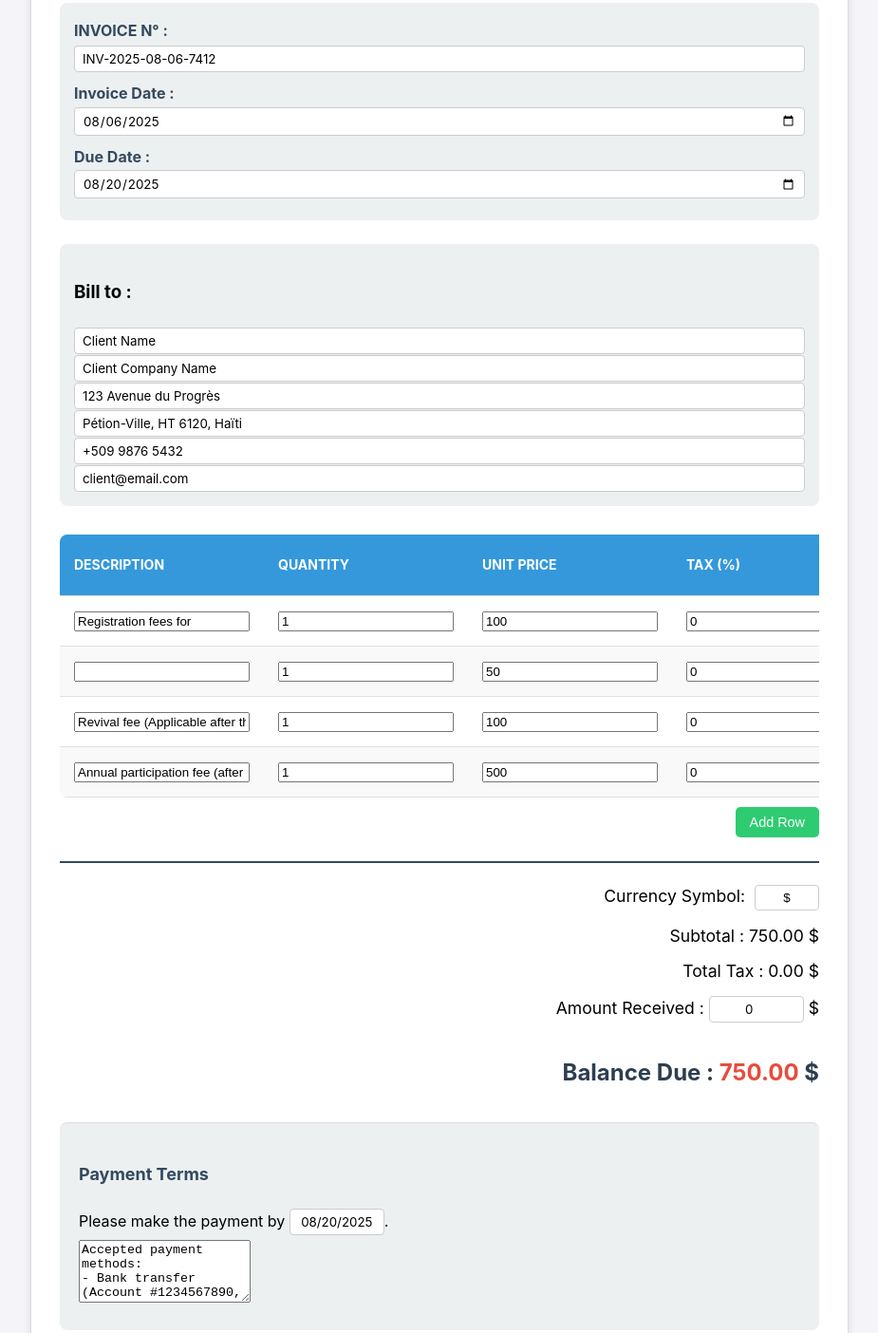
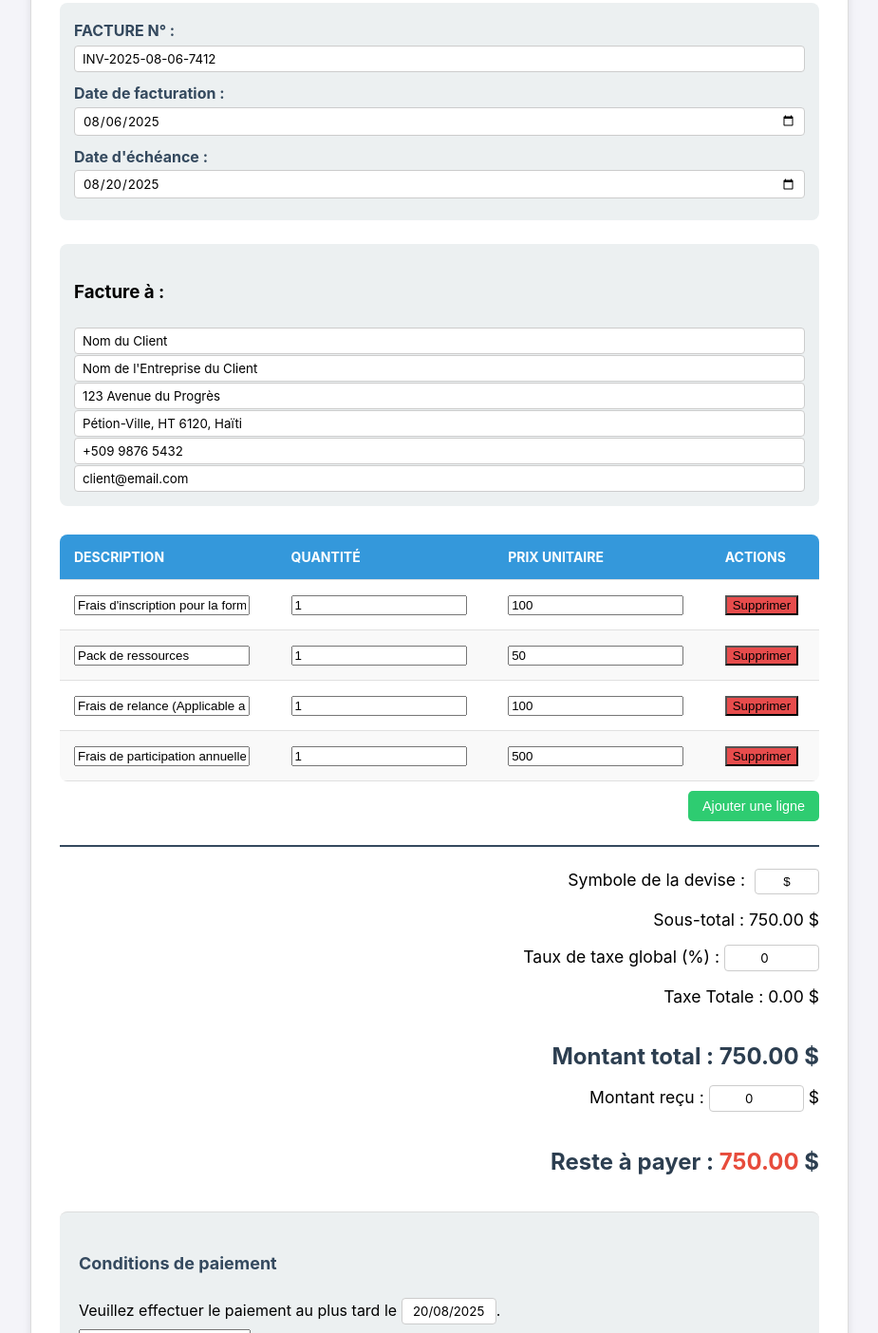
Before and after one commit to JID33/INVOICE-DREAM2BUILD1-SUCCESS-2025, a plain HTML site: page index.html in a window 1280 px wide. Shown: the part 314-1718 px from the top of the page at 95% size, without its empty margins (177-1102 px from the left). Drawn offline with Linux system fonts and the light colour scheme.

Commit message:
Update index.html

```diff
--- a/index.html
+++ b/index.html
@@ -1,9 +1,9 @@
 <!DOCTYPE html>
-<html lang="en">
+<html lang="fr">
 <head>
     <meta charset="UTF-8">
     <meta name="viewport" content="width=device-width, initial-scale=1.0">
-    <title>Invoice - DREAM2BUILT1</title>
+    <title>Facture - DREAM2BUILT1</title>
     <!-- Styles CSS pour la mise en page de la facture -->
     <style>
         body {
@@ -268,7 +268,7 @@
             background-color: #2980b9;
         }
         .remove-row-btn {
-            background-color: #e74c3c;
+            background-color: #e74c4c;
         }
         .remove-row-btn:hover {
             background-color: #c0392b;
@@ -299,6 +299,9 @@
             border: 1px solid #ccc;
             padding: 5px 8px;
             border-radius: 4px;
+        }
+        .total-amount-row {
+            text-align: right;
         }
         /* Styles responsifs pour les petits écrans */
         @media (max-width: 600px) {
@@ -369,21 +372,21 @@
         <button onclick="setLanguage('es')">Español</button>
     </div>
     <div class="actions">
-        <!-- New button to save the invoice as an HTML file -->
-        <button onclick="saveInvoice()">Save Invoice</button>
-        <button onclick="generateNewInvoice()">Generate New Invoice</button>
-        <button onclick="window.print()">Print Invoice</button>
+        <!-- Nouveau bouton pour sauvegarder la facture en tant que fichier HTML -->
+        <button onclick="saveInvoice()">Sauvegarder la facture</button>
+        <button onclick="generateNewInvoice()">Générer une nouvelle facture</button>
+        <button onclick="window.print()">Imprimer la facture</button>
     </div>
 
     <div class="header">
         <div class="logo-container">
-            <!-- Logo upload area -->
+            <!-- Zone de téléchargement de logo -->
             <label for="logoInput" class="logo-upload empty">
-                <img id="logoImage" src="" alt="Company Logo">
-                <span class="upload-text">Click to add a logo</span>
+                <img id="logoImage" src="" alt="Logo de l'entreprise">
+                <span class="upload-text">Cliquer pour ajouter un logo</span>
             </label>
             <input type="file" id="logoInput" accept="image/*" style="display: none;">
-            <button id="removeLogoButton" class="remove-logo-btn" onclick="removeLogo()">Remove Logo</button>
+            <button id="removeLogoButton" class="remove-logo-btn" onclick="removeLogo()">Supprimer le logo</button>
         </div>
         <div class="company-info">
             <input type="text" id="companyName" value="DREAM2BUILT1">
@@ -398,23 +401,23 @@
 
     <div class="invoice-details">
         <div>
-            <span data-lang="invoice-number">INVOICE N° :</span>
+            <span data-lang="invoice-number">FACTURE N° :</span>
             <input type="text" id="invoiceNumber" value="INV-2025-08-06-0001">
         </div>
         <div>
-            <span data-lang="invoice-date">Invoice Date :</span>
+            <span data-lang="invoice-date">Date de facturation :</span>
             <input type="date" id="invoiceDate" value="2025-08-06">
         </div>
         <div>
-            <span data-lang="due-date">Due Date :</span>
+            <span data-lang="due-date">Date d'échéance :</span>
             <input type="date" id="dueDate" value="2025-08-20">
         </div>
     </div>
 
     <div class="client-info">
-        <h3 data-lang="bill-to">Bill to :</h3>
-        <input type="text" id="clientName" value="Client Name">
-        <input type="text" id="clientCompany" value="Client Company Name">
+        <h3 data-lang="bill-to">Facture à :</h3>
+        <input type="text" id="clientName" value="Nom du Client">
+        <input type="text" id="clientCompany" value="Nom de l'Entreprise du Client">
         <input type="text" id="clientAddress" value="123 Avenue du Progrès">
         <input type="text" id="clientCity" value="Pétion-Ville, HT 6120, Haïti">
         <input type="text" id="clientPhone" value="+509 9876 5432">
@@ -426,10 +429,8 @@
             <thead>
                 <tr>
                     <th data-lang="description">Description</th>
-                    <th data-lang="quantity">Quantity</th>
-                    <th data-lang="unit-price">Unit Price</th>
-                    <th data-lang="tax-rate">Tax (%)</th>
-                    <th data-lang="total-amount">Total Amount</th>
+                    <th data-lang="quantity">Quantité</th>
+                    <th data-lang="unit-price">Prix unitaire</th>
                     <th data-lang="actions">Actions</th>
                 </tr>
             </thead>
@@ -438,37 +439,38 @@
             </tbody>
         </table>
         <div class="table-actions">
-            <button onclick="addRow()" data-lang="add-row-button">Add Row</button>
+            <button onclick="addRow()" data-lang="add-row-button">Ajouter une ligne</button>
         </div>
     </div>
 
     <div class="total-summary">
-        <div><span data-lang="currency-symbol-label">Currency Symbol:</span> <input type="text" class="currency-input" id="currencySymbolInput" value="$"></div>
-        <div><span data-lang="subtotal">Subtotal :</span> <span id="subtotal">0.00</span> <span class="currencySymbol"></span></div>
-        <div><span data-lang="total-tax">Total Tax :</span> <span id="totalTax">0.00</span> <span class="currencySymbol"></span></div>
-        <!-- Ligne modifiée pour inverser l'ordre -->
-        <div><span data-lang="amount-received">Amount Received :</span> <input type="number" id="amountReceived" value="0" min="0" step="0.01" style="width: 100px; text-align: center;"> <span class="currencySymbol"></span></div>
-        <div class="total"><span data-lang="balance-due">Balance Due :</span> <span id="totalDue">0.00</span> <span class="currencySymbol"></span></div>
+        <div><span data-lang="currency-symbol-label">Symbole de la devise :</span> <input type="text" class="currency-input" id="currencySymbolInput" value="$"></div>
+        <div><span data-lang="subtotal">Sous-total :</span> <span id="subtotal">0.00</span> <span class="currencySymbol"></span></div>
+        <div><span data-lang="global-tax-rate">Taux de taxe global (%) :</span> <input type="number" id="globalTaxRate" value="0" min="0" step="0.01" style="width: 100px; text-align: center;"></div>
+        <div><span data-lang="total-tax">Taxe Totale :</span> <span id="totalTax">0.00</span> <span class="currencySymbol"></span></div>
+        <div class="total"><span data-lang="grand-total">Montant total :</span> <span id="grandTotal">0.00</span> <span class="currencySymbol"></span></div>
+        <div><span data-lang="amount-received">Montant reçu :</span> <input type="number" id="amountReceived" value="0" min="0" step="0.01" style="width: 100px; text-align: center;"> <span class="currencySymbol"></span></div>
+        <div class="total"><span data-lang="balance-due">Reste à payer :</span> <span id="totalDue">0.00</span> <span class="currencySymbol"></span></div>
     </div>
 
     <div class="payment-terms">
-        <h3 data-lang="payment-terms-title">Payment Terms</h3>
+        <h3 data-lang="payment-terms-title">Conditions de paiement</h3>
         <p>
-            <span data-lang="payment-due-date-text">Please make the payment by</span> <input type="text" id="dynamicDueDateText" value="20/08/2025" style="width: 100px; text-align: center;">.
+            <span data-lang="payment-due-date-text">Veuillez effectuer le paiement au plus tard le</span> <input type="text" id="dynamicDueDateText" value="20/08/2025" style="width: 100px; text-align: center;">.
         </p>
         <textarea id="paymentMethods" rows="4">
-Accepted payment methods:
-- Bank transfer (Account #1234567890, Bank National Credit)
-- Mobile payment (Moncash: +509 1234 5678, Natcash: +509 9876 5432)</textarea>
+Méthodes de paiement acceptées :
+- Virement bancaire (Compte #1234567890, Banque Nationale de Crédit)
+- Paiement mobile (Moncash: +509 1234 5678, Natcash: +509 9876 5432)</textarea>
     </div>
 
     <div class="footer">
-        <p data-lang="footer-text">Thank you for your trust! We look forward to helping you build your dreams.</p>
+        <p data-lang="footer-text">Merci pour votre confiance ! Nous sommes impatients de vous accompagner dans la construction de vos rêves.</p>
     </div>
 </div>
 
 <script>
-    // Translations object
+    // Objet de traduction
     const translations = {
         'en': {
             'title': 'Invoice - DREAM2BUILT1',
@@ -484,13 +486,13 @@ Accepted payment methods:
             'description': 'Description',
             'quantity': 'Quantity',
             'unit-price': 'Unit Price',
-            'tax-rate': 'Tax (%)',
-            'total-amount': 'Total Amount',
             'actions': 'Actions',
             'add-row-button': 'Add Row',
             'currency-symbol-label': 'Currency Symbol:',
             'subtotal': 'Subtotal :',
+            'global-tax-rate': 'Global Tax Rate (%) :',
             'total-tax': 'Total Tax :',
+            'grand-total': 'Grand Total :',
             'amount-received': 'Amount Received :',
             'balance-due': 'Balance Due :',
             'payment-terms-title': 'Payment Terms',
@@ -500,10 +502,10 @@ Accepted payment methods:
 - Mobile payment (Moncash: +509 1234 5678, Natcash: +509 9876 5432)`,
             'footer-text': 'Thank you for your trust! We look forward to helping you build your dreams.',
             'default-items': [
-                { desc: 'Registration fees for "Dream2Built1" training', qty: 1, price: 100.00, tax: 0 },
-                { desc: '"Invest to Win More" resource pack', qty: 1, price: 50.00, tax: 0 },
-                { desc: 'Revival fee (Applicable after the first 10 people)', qty: 1, price: 100.00, tax: 0 },
-                { desc: 'Annual participation fee (after 6 months)', qty: 1, price: 500.00, tax: 0 }
+                { desc: 'Registration fees for "Dream2Built1" training', qty: 1, price: 100.00 },
+                { desc: '"Invest to Win More" resource pack', qty: 1, price: 50.00 },
+                { desc: 'Revival fee (Applicable after the first 10 people)', qty: 1, price: 100.00 },
+                { desc: 'Annual participation fee (after 6 months)', qty: 1, price: 500.00 }
             ],
             'client-name': 'Client Name',
             'client-company': 'Client Company Name',
@@ -522,13 +524,13 @@ Accepted payment methods:
             'description': 'Description',
             'quantity': 'Quantité',
             'unit-price': 'Prix unitaire',
-            'tax-rate': 'Taxe (%)',
-            'total-amount': 'Montant total',
             'actions': 'Actions',
             'add-row-button': 'Ajouter une ligne',
             'currency-symbol-label': 'Symbole de la devise :',
             'subtotal': 'Sous-total :',
+            'global-tax-rate': 'Taux de taxe global (%) :',
             'total-tax': 'Taxe Totale :',
+            'grand-total': 'Montant total :',
             'amount-received': 'Montant reçu :',
             'balance-due': 'Reste à payer :',
             'payment-terms-title': 'Conditions de paiement',
@@ -538,10 +540,10 @@ Accepted payment methods:
 - Paiement mobile (Moncash: +509 1234 5678, Natcash: +509 9876 5432)`,
             'footer-text': 'Merci pour votre confiance ! Nous sommes impatients de vous accompagner dans la construction de vos rêves.',
             'default-items': [
-                { desc: 'Frais d\'inscription pour la formation "Dream2Built1"', qty: 1, price: 100.00, tax: 0 },
-                { desc: 'Pack de ressources "Invest to Win More"', qty: 1, price: 50.00, tax: 0 },
-                { desc: 'Frais de relance (Applicable après 10 premières personnes)', qty: 1, price: 100.00, tax: 0 },
-                { desc: 'Frais de participation annuelle (après 6 mois)', qty: 1, price: 500.00, tax: 0 }
+                { desc: 'Frais d\'inscription pour la formation "Dream2Built1"', qty: 1, price: 100.00 },
+                { desc: 'Pack de ressources "Invest to Win More"', qty: 1, price: 50.00 },
+                { desc: 'Frais de relance (Applicable après 10 premières personnes)', qty: 1, price: 100.00 },
+                { desc: 'Frais de participation annuelle (après 6 mois)', qty: 1, price: 500.00 }
             ],
             'client-name': 'Nom du Client',
             'client-company': 'Nom de l\'Entreprise du Client',
@@ -560,13 +562,13 @@ Accepted payment methods:
             'description': 'Deskripsyon',
             'quantity': 'Kantite',
             'unit-price': 'Pri Inite',
-            'tax-rate': 'Taks (%)',
-            'total-amount': 'Montan total',
             'actions': 'Aksyon',
             'add-row-button': 'Ajoute yon liy',
             'currency-symbol-label': 'Senbòl lajan :',
             'subtotal': 'Sou-total :',
+            'global-tax-rate': 'Taks Global (%) :',
             'total-tax': 'Total Taks :',
+            'grand-total': 'Montan total :',
             'amount-received': 'Montan resevwa :',
             'balance-due': 'Rès pou peye :',
             'payment-terms-title': 'Kondisyon peman',
@@ -576,10 +578,10 @@ Accepted payment methods:
 - Peman mobil (Moncash: +509 1234 5678, Natcash: +509 9876 5432)`,
             'footer-text': 'Mèsi pou konfyans ou! Nou kontan pou ede ou bati rèv ou.',
             'default-items': [
-                { desc: 'Frè enskripsyon pou fòmasyon "Dream2Built1"', qty: 1, price: 100.00, tax: 0 },
-                { desc: 'Pak resous "Invest to Win More"', qty: 1, price: 50.00, tax: 0 },
-                { desc: 'Frè relans (aplike apre 10 premye moun yo)', qty: 1, price: 100.00, tax: 0 },
-                { desc: 'Frè patisipasyon anyèl (apre 6 mwa)', qty: 1, price: 500.00, tax: 0 }
+                { desc: 'Frè enskripsyon pou fòmasyon "Dream2Built1"', qty: 1, price: 100.00 },
+                { desc: 'Pak resous "Invest to Win More"', qty: 1, price: 50.00 },
+                { desc: 'Frè relans (aplike apre 10 premye moun yo)', qty: 1, price: 100.00 },
+                { desc: 'Frè patisipasyon anyèl (apre 6 mwa)', qty: 1, price: 500.00 }
             ],
             'client-name': 'Non Kliyan',
             'client-company': 'Non Konpayi Kliyan an',
@@ -598,13 +600,13 @@ Accepted payment methods:
             'description': 'Descripción',
             'quantity': 'Cantidad',
             'unit-price': 'Precio unitario',
-            'tax-rate': 'Impuesto (%)',
-            'total-amount': 'Cantidad total',
             'actions': 'Acciones',
             'add-row-button': 'Añadir fila',
             'currency-symbol-label': 'Símbolo de moneda:',
             'subtotal': 'Subtotal :',
+            'global-tax-rate': 'Tasa de impuestos global (%) :',
             'total-tax': 'Impuesto total :',
+            'grand-total': 'Cantidad total :',
             'amount-received': 'Cantidad recibida :',
             'balance-due': 'Saldo pendiente :',
             'payment-terms-title': 'Condiciones de pago',
@@ -614,17 +616,17 @@ Accepted payment methods:
 - Pago móvil (Moncash: +509 1234 5678, Natcash: +509 9876 5432)`,
             'footer-text': '¡Gracias por su confianza! Esperamos poder ayudarle a construir sus sueños.',
             'default-items': [
-                { desc: 'Tarifas de inscripción para la formación "Dream2Built1"', qty: 1, price: 100.00, tax: 0 },
-                { desc: 'Paquete de recursos "Invest to Win More"', qty: 1, price: 50.00, tax: 0 },
-                { desc: 'Tarifa de reactivación (aplicable después de las primeras 10 personas)', qty: 1, price: 100.00, tax: 0 },
-                { desc: 'Tarifa de participación anual (después de 6 meses)', qty: 1, price: 500.00, tax: 0 }
+                { desc: 'Tarifas de inscripción para la formación "Dream2Built1"', qty: 1, price: 100.00 },
+                { desc: 'Paquete de recursos "Invest to Win More"', qty: 1, price: 50.00 },
+                { desc: 'Tarifa de reactivación (aplicable después de las primeras 10 personas)', qty: 1, price: 100.00 },
+                { desc: 'Tarifa de participación anual (después de 6 meses)', qty: 1, price: 500.00 }
             ],
             'client-name': 'Client Name',
             'client-company': 'Client Company Name',
         }
     };
 
-    let currentLanguage = 'en'; // Langue par défaut
+    let currentLanguage = 'fr'; // Langue par défaut
 
     // Fonction pour mettre à jour la langue de l'interface
     function setLanguage(lang) {
@@ -656,12 +658,11 @@ Accepted payment methods:
         document.getElementById('removeLogoButton').textContent = translation['remove-logo-button'];
 
         // Mettre à jour les titres de la table
-        document.querySelector('thead th:nth-child(1)').textContent = translation['description'];
-        document.querySelector('thead th:nth-child(2)').textContent = translation['quantity'];
-        document.querySelector('thead th:nth-child(3)').textContent = translation['unit-price'];
-        document.querySelector('thead th:nth-child(4)').textContent = translation['tax-rate'];
-        document.querySelector('thead th:nth-child(5)').textContent = translation['total-amount'];
-        document.querySelector('thead th:nth-child(6)').textContent = translation['actions'];
+        const tableHeaders = document.querySelectorAll('thead th');
+        tableHeaders[0].textContent = translation['description'];
+        tableHeaders[1].textContent = translation['quantity'];
+        tableHeaders[2].textContent = translation['unit-price'];
+        tableHeaders[3].textContent = translation['actions'];
 
         // Mettre à jour le texte du bouton d'ajout de ligne
         document.querySelector('.table-actions button').textContent = translation['add-row-button'];
@@ -686,9 +687,6 @@ Accepted payment methods:
             span.textContent = currencySymbol;
         });
     }
-
-    // Variable pour stocker le logo par défaut
-    const defaultLogoUrl = 'https://i.postimg.cc/pX3JKSff/DREAM2B1.png';
 
     // Gérer le changement de logo
     document.getElementById('logoInput').addEventListener('change', function(event) {
@@ -763,7 +761,7 @@ Accepted payment methods:
     }
 
     // Fonction pour ajouter une ligne au tableau
-    function addRow(description = '', quantity = 1, price = 0, tax = 0) {
+    function addRow(description = '', quantity = 1, price = 0) {
         const tableBody = document.getElementById('invoiceTableBody');
         const newRow = document.createElement('tr');
 
@@ -773,8 +771,6 @@ Accepted payment methods:
             <td><input type="text" value="${description}"></td>
             <td><input type="number" class="quantity" value="${quantity}" min="0"></td>
             <td><input type="number" class="price" value="${price}" min="0" step="0.01"></td>
-            <td><input type="number" class="tax-rate" value="${tax}" min="0" step="0.01"></td>
-            <td><span class="total-amount">${((quantity * price) * (1 + tax / 100)).toFixed(2)}</span></td>
             <td><button class="remove-row-btn" onclick="removeRow(this)">${removeButtonText}</button></td>
         `;
 
@@ -801,29 +797,25 @@ Accepted payment methods:
     function calculateTotals() {
         const rows = document.querySelectorAll('#invoiceTableBody tr');
         let subtotal = 0;
-        let totalTax = 0;
 
         rows.forEach(row => {
             const quantity = parseFloat(row.querySelector('.quantity').value) || 0;
             const price = parseFloat(row.querySelector('.price').value) || 0;
-            const taxRate = parseFloat(row.querySelector('.tax-rate').value) || 0;
 
             const lineTotal = quantity * price;
-            const lineTax = lineTotal * (taxRate / 100);
-            const lineGrandTotal = lineTotal + lineTax;
-
-            row.querySelector('.total-amount').textContent = lineGrandTotal.toFixed(2);
             subtotal += lineTotal;
-            totalTax += lineTax;
         });
 
-        const totalWithTax = subtotal + totalTax;
+        const globalTaxRate = parseFloat(document.getElementById('globalTaxRate').value) || 0;
+        const totalTax = subtotal * (globalTaxRate / 100);
+        const grandTotal = subtotal + totalTax;
         const amountReceived = parseFloat(document.getElementById('amountReceived').value) || 0;
 
-        const remainingDue = totalWithTax - amountReceived;
+        const remainingDue = grandTotal - amountReceived;
 
         document.getElementById('subtotal').textContent = subtotal.toFixed(2);
         document.getElementById('totalTax').textContent = totalTax.toFixed(2);
+        document.getElementById('grandTotal').textContent = grandTotal.toFixed(2);
         document.getElementById('totalDue').textContent = remainingDue.toFixed(2);
 
         // Si le montant dû est 0 ou moins, on peut le mettre en évidence
@@ -876,7 +868,7 @@ Accepted payment methods:
 
         // Ajouter les lignes initiales avec les valeurs par défaut de la langue
         translation['default-items'].forEach(item => {
-            addRow(item.desc, item.qty, item.price, item.tax);
+            addRow(item.desc, item.qty, item.price);
         });
 
         // Réinitialiser le montant reçu
@@ -885,6 +877,9 @@ Accepted payment methods:
         // Réinitialiser le symbole de la devise
         document.getElementById('currencySymbolInput').value = '$';
         updateCurrencySymbol();
+
+        // Réinitialiser le taux de taxe global
+        document.getElementById('globalTaxRate').value = '0';
 
         // Réinitialiser le contenu du champ de texte
         paymentMethodsTextarea.value = translation['payment-methods'].trim();
@@ -911,12 +906,14 @@ Accepted payment methods:
 
     // Appel de la fonction pour générer une nouvelle facture au chargement de la page
     document.addEventListener('DOMContentLoaded', () => {
-        setLanguage('en'); // Set default language to English
+        setLanguage('fr'); // Définir la langue par défaut sur le français
         generateNewInvoice();
     });
 
     // Ajout d'un écouteur d'événement au champ "Montant reçu" pour recalculer les totaux
     document.getElementById('amountReceived').addEventListener('input', calculateTotals);
+    // Ajout d'un écouteur d'événement au champ "Taux de taxe global" pour recalculer les totaux
+    document.getElementById('globalTaxRate').addEventListener('input', calculateTotals);
     // Ajout d'un écouteur d'événement à la date d'échéance pour mettre à jour le texte
     document.getElementById('dueDate').addEventListener('change', updateDueDateText);
     // Ajout d'un écouteur d'événement pour mettre à jour le symbole de la devise
```
